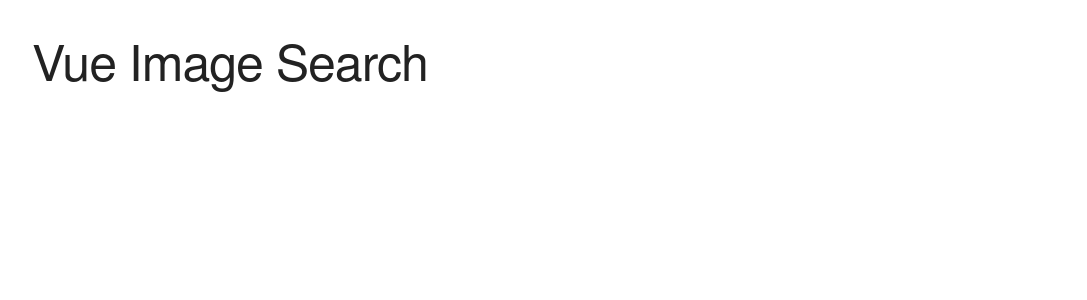
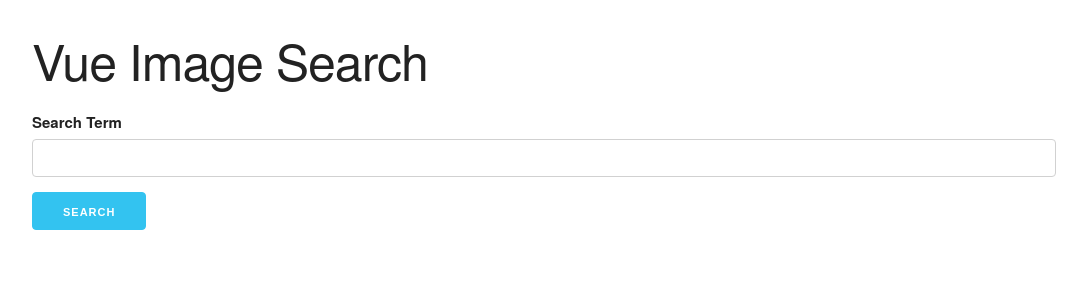
Before and after one commit to BenChallenor/vue-image-search, a Vue app: page / in a window 1280 px wide. Shown: the top 300 px of the page, without its empty margins (96-1183 px from the left). Built offline with nearby package versions, Linux system fonts and the light colour scheme.

Commit message:
Add search form

```diff
--- a/src/App.vue
+++ b/src/App.vue
@@ -1,19 +1,28 @@
 <template lang="html">
   <div id='app'>
-    <h1>Vue Image Search</h1>
+    <h1>{{title}}</h1>
+
+    <form>
+      <label for="searchTerm">Search Term</label>
+      <input class="u-full-width" type="text" id="searchTerm" name="searchTerm">
+      <button class="button-primary" type="submit">Search</button>
+    </form>
 
   </div>
 </template>
 
 <script>
 export default {
-
   name: 'app',
+  data() {
+    return {
+      title: 'Vue Image Search',
+    };
+  },
 };
 </script>
 
 <style lang="css">
-
 body {
   width: 80%;
   margin: 2em auto 0 auto;
```
